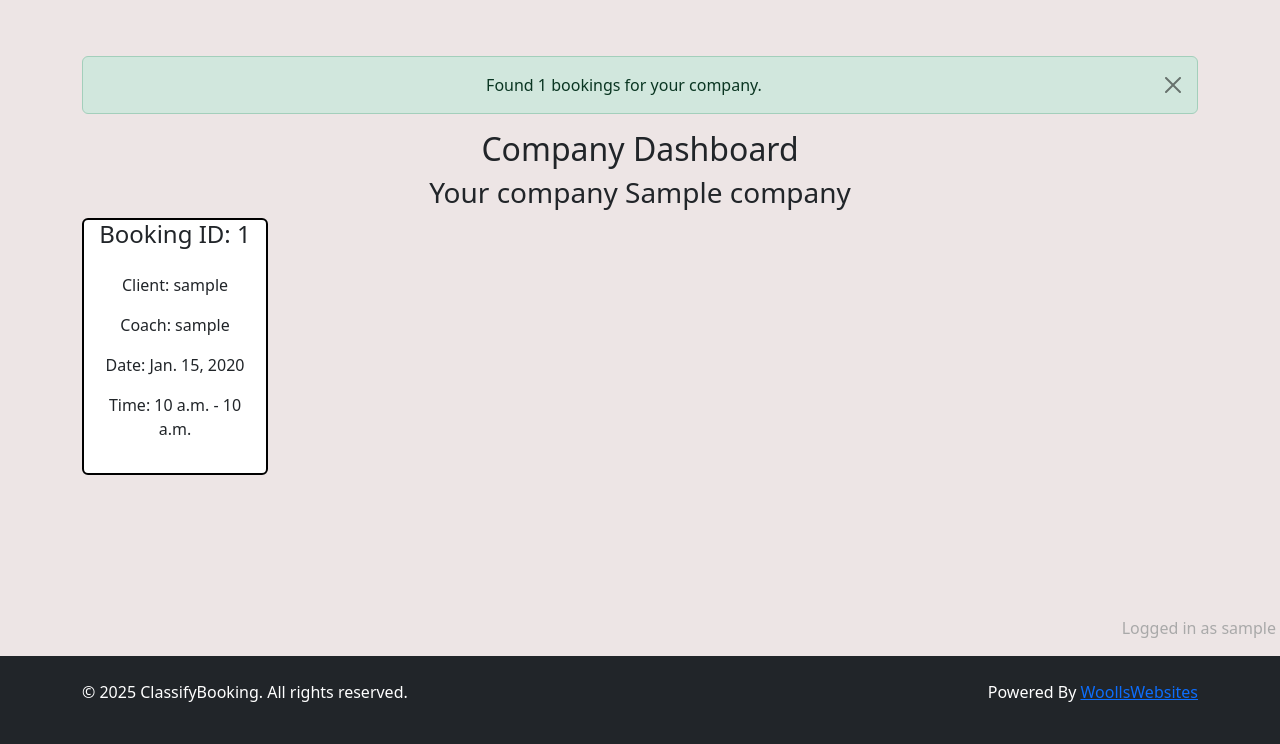
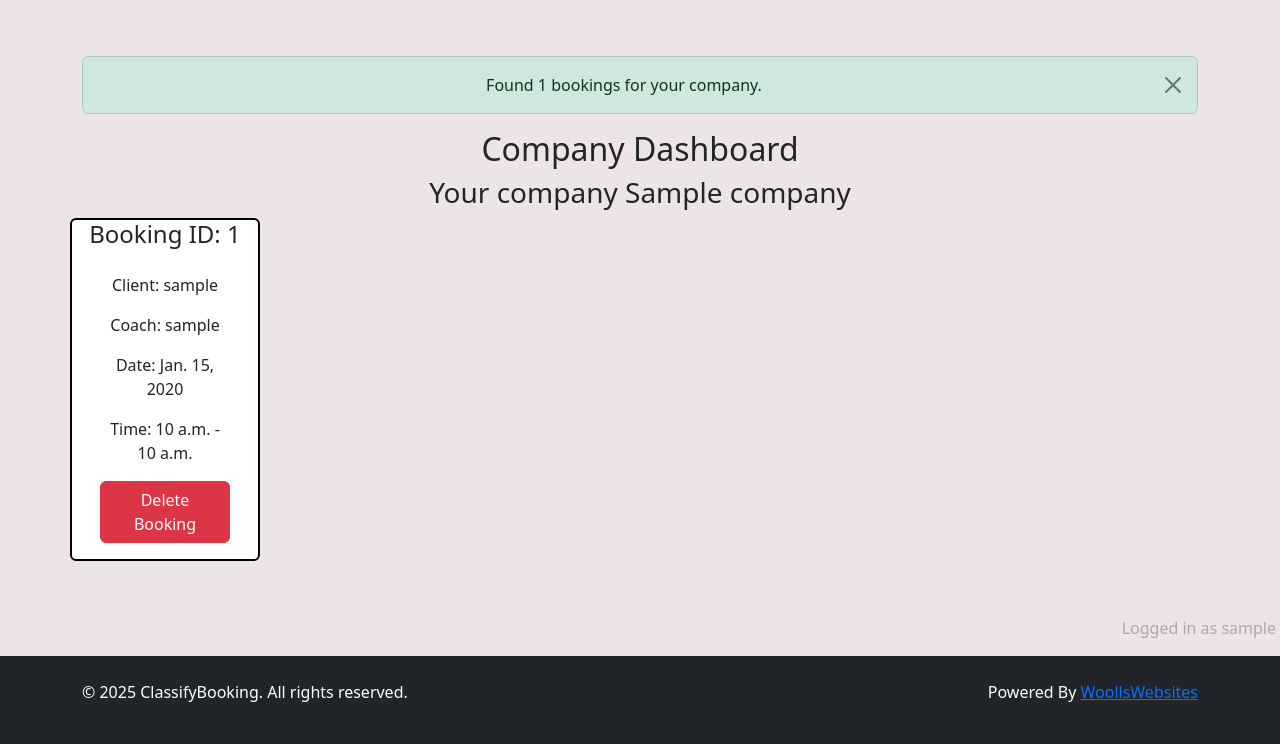
Before and after one commit to judewoolls/ClassifyBooking, a Django app: page /company/view_bookings/ in a window 1280 px wide. Shown: the part 56-800 px from the top of the page. Run offline with Django 4.2, Linux system fonts and the light colour scheme; a user stored in the database is signed in; tables that the repository leaves empty hold one stand-in row (values such as "Sample post").

Commit message:
add the delete booking functionality for managers

```diff
--- a/company/templates/company/view_bookings.html
+++ b/company/templates/company/view_bookings.html
@@ -5,6 +5,7 @@
 <h2>Company Dashboard</h2>
 <h3>Your company {{ company.name }}</h3>
 <div class="container">
+    <div class="row">
         {% for booking in bookings %}
         <div class="card col-12 col-md-4 col-lg-2" style="border: 2px black solid;">
             <h4 class="card-title">Booking ID: {{ booking.id }}</h4>
@@ -13,8 +14,13 @@
                 <p>Coach: {{ booking.event.coach }}</p>
                 <p>Date: {{ booking.event.date_of_event }}</p>
                 <p>Time: {{ booking.event.start_time }} - {{ booking.event.end_time }}</p>
+                <form action="{% url 'delete_booking' booking.id %}" method="post">
+                    {% csrf_token %}
+                    <button type="submit" class="btn btn-danger">Delete Booking</button>
+                </form>
             </div>
         </div>
         {% endfor %}
     </div>
+</div>
 {% endblock content %}
--- a/company/urls.py
+++ b/company/urls.py
@@ -8,4 +8,5 @@ urlpatterns = [
     path('remove_coach/', views.remove_coach, name='remove_coach'),
     path('remove_client/', views.remove_client, name="remove_client"),
     path('view_bookings/', views.view_bookings, name='view_bookings'),
+    path('delete_booking/<int:booking>', views.delete_booking, name='delete_booking')
 ]
--- a/company/views.py
+++ b/company/views.py
@@ -120,7 +120,7 @@ from booking.models import Booking
 
 def view_bookings(request):
     # This function should be implemented to view bookings related to the company
-    bookings = Booking.objects.filter(event__coach__company=request.user.profile.company)
+    bookings = Booking.objects.filter(event__coach__company=request.user.profile.company).order_by('-event__date_of_event')
     if not bookings:
         messages.info(request, 'No bookings found for your company.')
     else:
@@ -128,3 +128,13 @@ def view_bookings(request):
     # Render the bookings in a template
     return render(request, 'company/view_bookings.html', {'company': request.user.profile.company,
                                                           'bookings': bookings})
+
+def delete_booking(request, booking):
+    # This function should be implemented to delete a booking
+    booking = Booking.objects.get(id=booking)
+    if booking.event.coach.company == request.user.profile.company:
+        booking.delete()
+        messages.success(request, 'Booking deleted successfully.')
+    else:
+        messages.error(request, 'You do not have permission to delete this booking.')
+    return redirect('view_bookings')  # Redirect to the bookings view after deletion
```
Also changed, not shown: test.db. Lines whose indentation alone changed are shown as unchanged.
